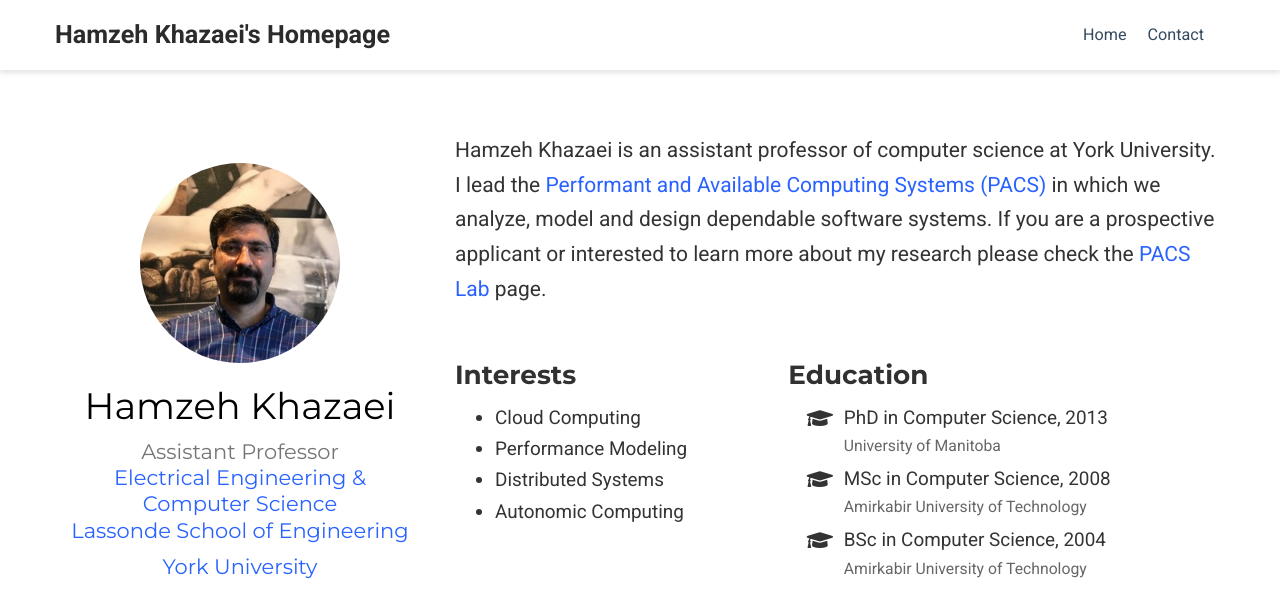
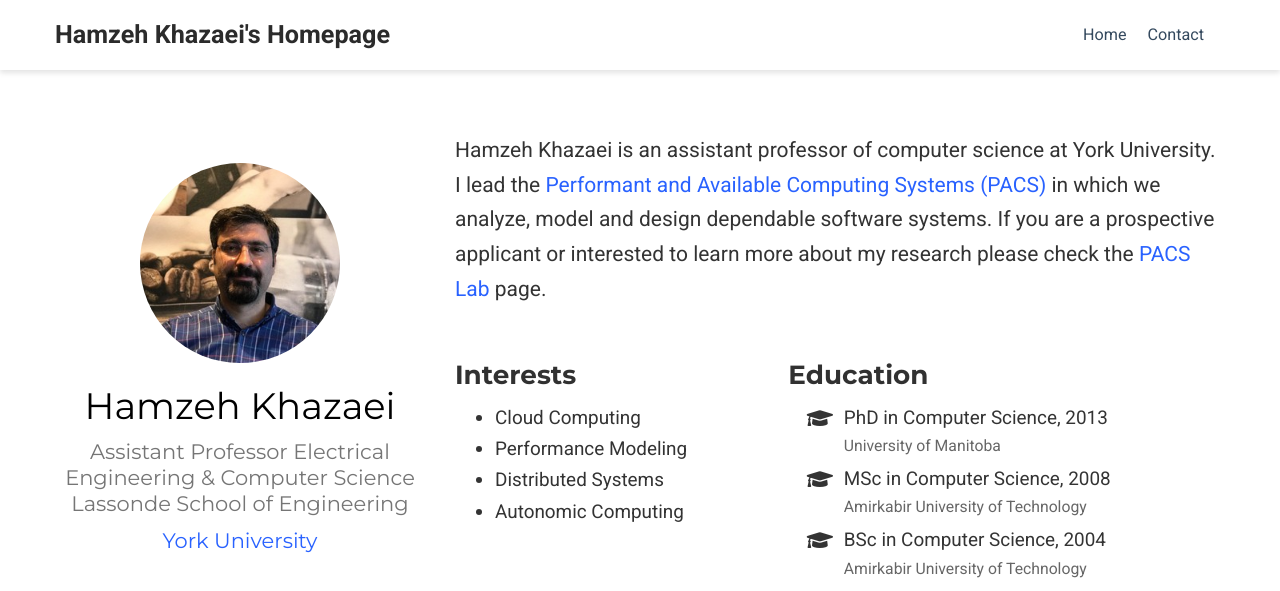
Before and after one commit to hamzehkhazaei/hamzehkhazaei.github.io, a plain HTML site: page authors/admin/index.html in a window 1280 px wide. Shown: the top 591 px of the page. Drawn offline with nearby package versions, Linux system fonts and the light colour scheme; some icons are missing.

Commit message:
last update

```diff
--- a/authors/admin/index.html
+++ b/authors/admin/index.html
@@ -28,7 +28,7 @@
 
 
 
-  <meta name="description" content="Assistant Professor &lt;br/&gt;  &lt;a href=&#34;http://eecs.lassonde.yorku.ca&#34; target=&#34;_blank&#34;&gt; Electrical Engineering &amp; Computer Science&lt;/a&gt; &lt;br/&gt; &lt;a href=&#34;https://lassonde.yorku.ca/&#34; target=&#34;_blank&#34;&gt; Lassonde School of Engineering&lt;/a&gt;">
+  <meta name="description" content="Assistant Professor  Electrical Engineering &amp; Computer Science  Lassonde School of Engineering">
 
 
   <link rel="alternate" hreflang="en-us" href="https://hamzehkhazaei.github.io/authors/admin/">
@@ -118,7 +118,7 @@
   <meta property="og:site_name" content="Hamzeh Khazaei&#39;s Homepage">
   <meta property="og:url" content="https://hamzehkhazaei.github.io/authors/admin/">
   <meta property="og:title" content=" | Hamzeh Khazaei&#39;s Homepage">
-  <meta property="og:description" content="Assistant Professor &lt;br/&gt;  &lt;a href=&#34;http://eecs.lassonde.yorku.ca&#34; target=&#34;_blank&#34;&gt; Electrical Engineering &amp; Computer Science&lt;/a&gt; &lt;br/&gt; &lt;a href=&#34;https://lassonde.yorku.ca/&#34; target=&#34;_blank&#34;&gt; Lassonde School of Engineering&lt;/a&gt;"><meta property="og:image" content="https://hamzehkhazaei.github.io/img/icon-192.png">
+  <meta property="og:description" content="Assistant Professor  Electrical Engineering &amp; Computer Science  Lassonde School of Engineering"><meta property="og:image" content="https://hamzehkhazaei.github.io/img/icon-192.png">
   <meta property="twitter:image" content="https://hamzehkhazaei.github.io/img/icon-192.png"><meta property="og:locale" content="en-us">
 
 
@@ -320,7 +320,7 @@
 
       <div class="portrait-title">
         <h2>Hamzeh Khazaei</h2>
-        <h3>Assistant Professor <br/>  <a href="http://eecs.lassonde.yorku.ca" target="_blank"> Electrical Engineering &amp; Computer Science</a> <br/> <a href="https://lassonde.yorku.ca/" target="_blank"> Lassonde School of Engineering</a></h3>
+        <h3>Assistant Professor  Electrical Engineering &amp; Computer Science  Lassonde School of Engineering</h3>
 
 
         <h3>
```
Also changed, not shown: 404.html (+2 -2 lines), authors/index.html (+2 -2 lines), categories/index.html (+2 -2 lines), index.html (+3 -3 lines), post/index.html (+2 -2 lines), publication/index.html (+2 -2 lines), publication_types/index.html (+2 -2 lines), tags/index.html (+2 -2 lines), talk/index.html (+2 -2 lines).
